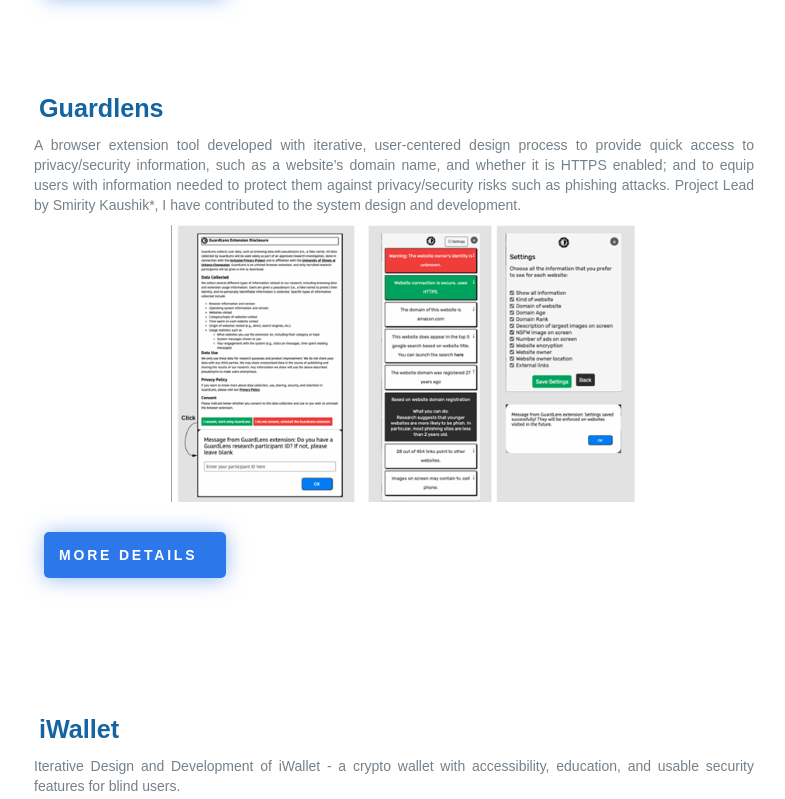
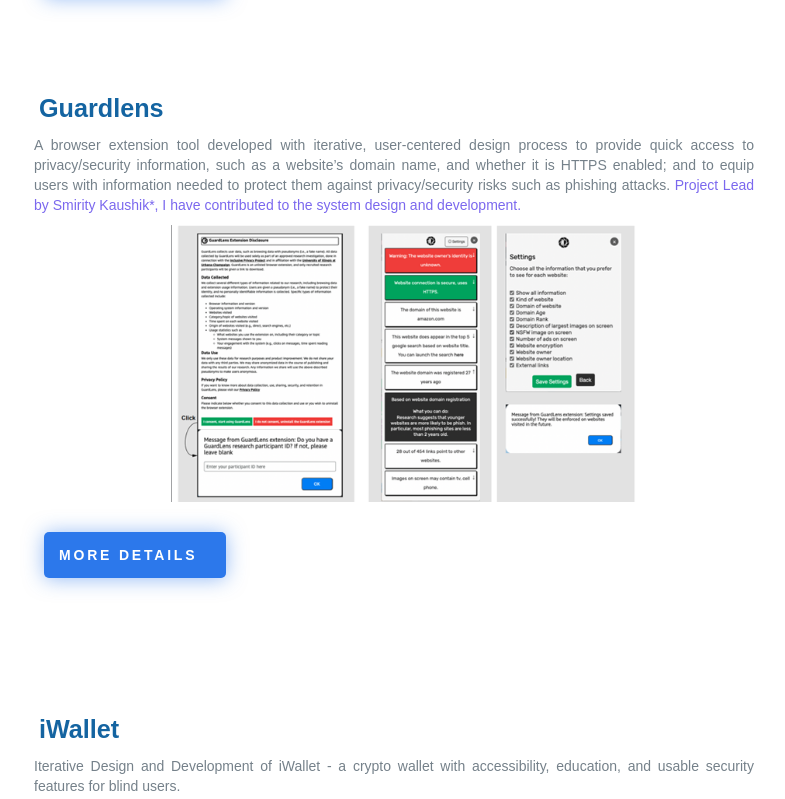
Before and after one commit to TanusreeSharma/tanusreesharma.github.io, a plain HTML site: page system&Design.html in a window 1280 px wide. Shown: the part 1264-2063 px from the top of the page, without its empty margins (246-1031 px from the left). Drawn offline with nearby package versions, Linux system fonts and the light colour scheme.

Commit message:
Update system&Design.html

```diff
--- a/system&Design.html
+++ b/system&Design.html
@@ -119,7 +119,7 @@
                           domain name, and whether it is HTTPS enabled; and to
                           equip users with information needed to protect them
                           against privacy/security risks such as phishing
-                          attacks. Project Lead by Smirity Kaushik*, I have contributed to the system design and development.</font>
+                          attacks. <font color="#7B68EE"> Project Lead by Smirity Kaushik*, I have contributed to the system design and development.</font>
                         </p>
                         <div class="rows">
                           <div class="columnS">
```
